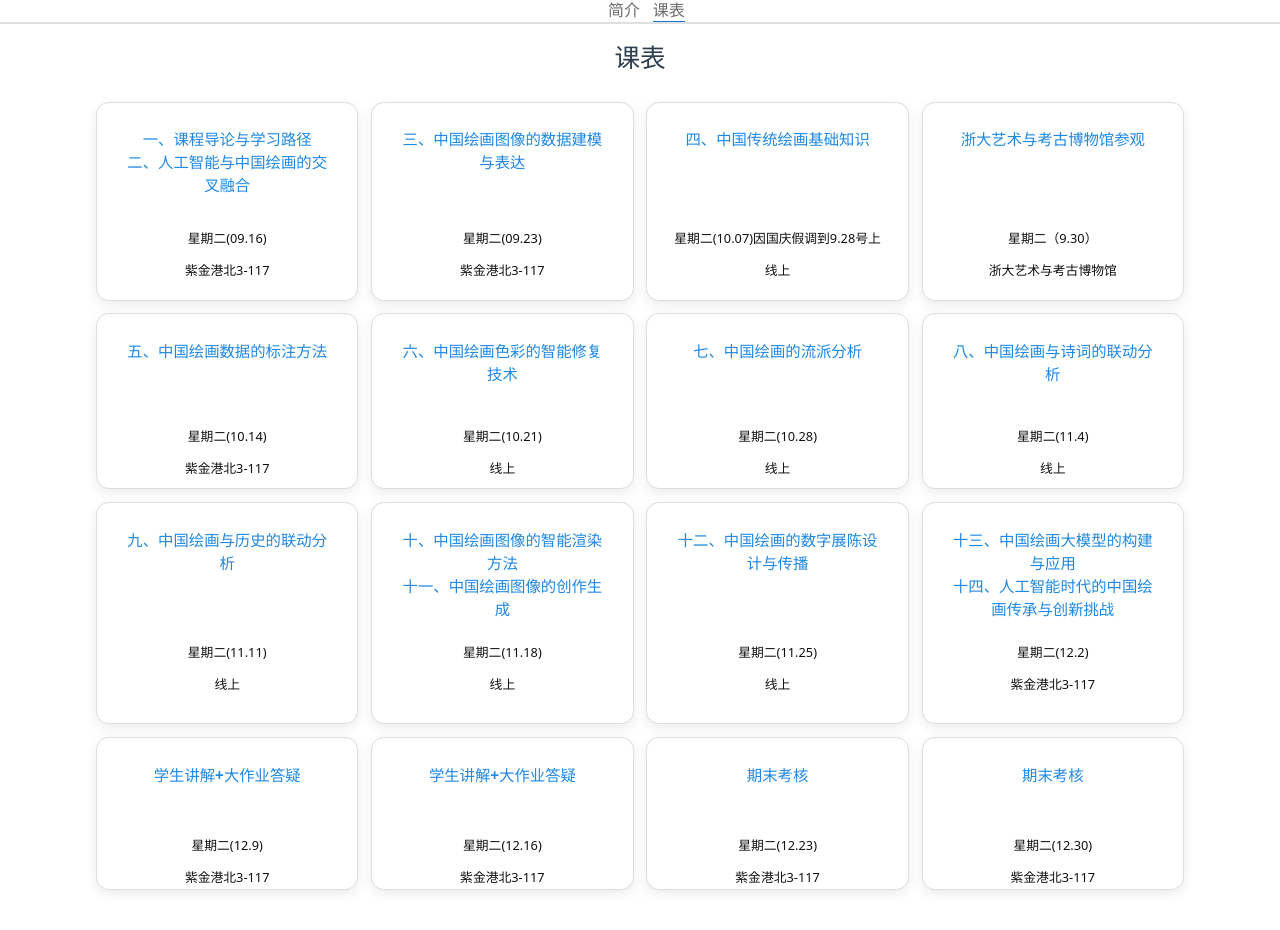
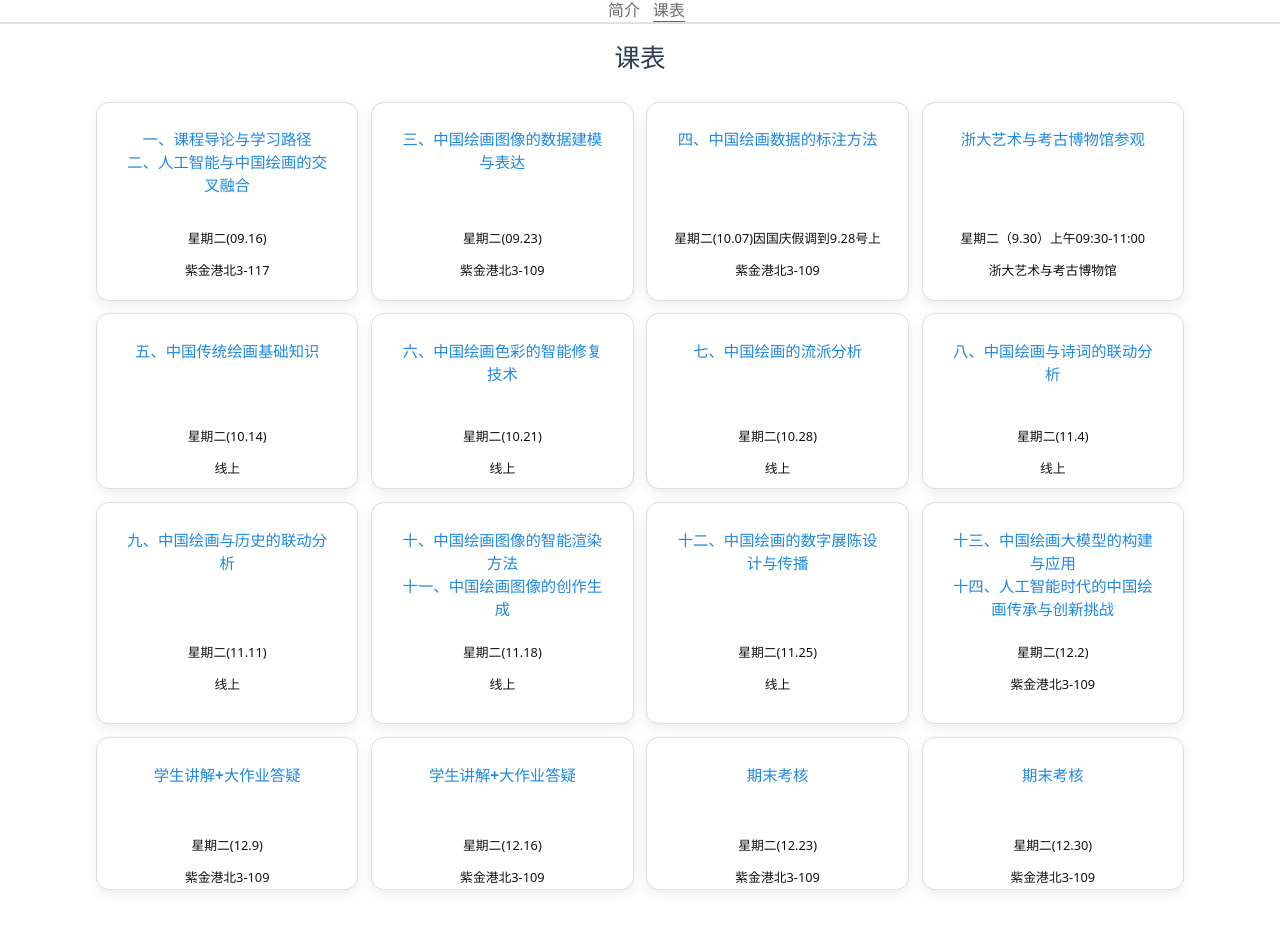
Before and after one commit to ZJUVAI/CoursePage_of_ChinesePainting, a Vue app: page /CoursePage_of_ChinesePainting/timetable in a window 1280 px wide. Shown: the part 78-1008 px from the top of the page. Built offline with nearby package versions, Linux system fonts and the light colour scheme.

Commit message:
update0922

```diff
--- a/src/components/Timetable.vue
+++ b/src/components/Timetable.vue
@@ -11,22 +11,22 @@
       <div class="card">
         <h3>三、中国绘画图像的数据建模与表达</h3>
         <p>星期二(09.23)</p>
-        <p>紫金港北3-117</p>
+        <p>紫金港北3-109</p>
       </div>
       <div class="card">
-        <h3>四、中国传统绘画基础知识</h3>
+        <h3>四、中国绘画数据的标注方法</h3>
         <p>星期二(10.07)因国庆假调到9.28号上</p>
-        <p>线上</p>
+        <p>紫金港北3-109</p>
       </div>
       <div class="card">
         <h3>浙大艺术与考古博物馆参观</h3>
-        <p>星期二（9.30）</p>
+        <p>星期二（9.30）上午09:30-11:00</p>
         <p>浙大艺术与考古博物馆</p>
       </div>
       <div class="card">
-        <h3>五、中国绘画数据的标注方法</h3>
+        <h3>五、中国传统绘画基础知识</h3>
         <p>星期二(10.14)</p>
-        <p>紫金港北3-117</p>
+        <p>线上</p>
       </div>
       <div class="card">
         <h3>六、中国绘画色彩的智能修复技术</h3>
@@ -63,27 +63,27 @@
         <h3>十三、中国绘画大模型的构建与应用
         <br>十四、人工智能时代的中国绘画传承与创新挑战</h3>
         <p>星期二(12.2)</p>
-        <p>紫金港北3-117</p>
+        <p>紫金港北3-109</p>
       </div>
       <div class="card">
         <h3>学生讲解+大作业答疑</h3>
         <p>星期二(12.9)</p>
-        <p>紫金港北3-117</p>
+        <p>紫金港北3-109</p>
       </div>
       <div class="card">
         <h3>学生讲解+大作业答疑</h3>
         <p>星期二(12.16)</p>
-        <p>紫金港北3-117</p>
+        <p>紫金港北3-109</p>
       </div>
       <div class="card">
         <h3>期末考核</h3>
         <p>星期二(12.23)</p>
-        <p>紫金港北3-117</p>
+        <p>紫金港北3-109</p>
       </div>
       <div class="card">
         <h3>期末考核</h3>
         <p>星期二(12.30)</p>
-        <p>紫金港北3-117</p>
+        <p>紫金港北3-109</p>
       </div>
     </div>
   </div>
```
